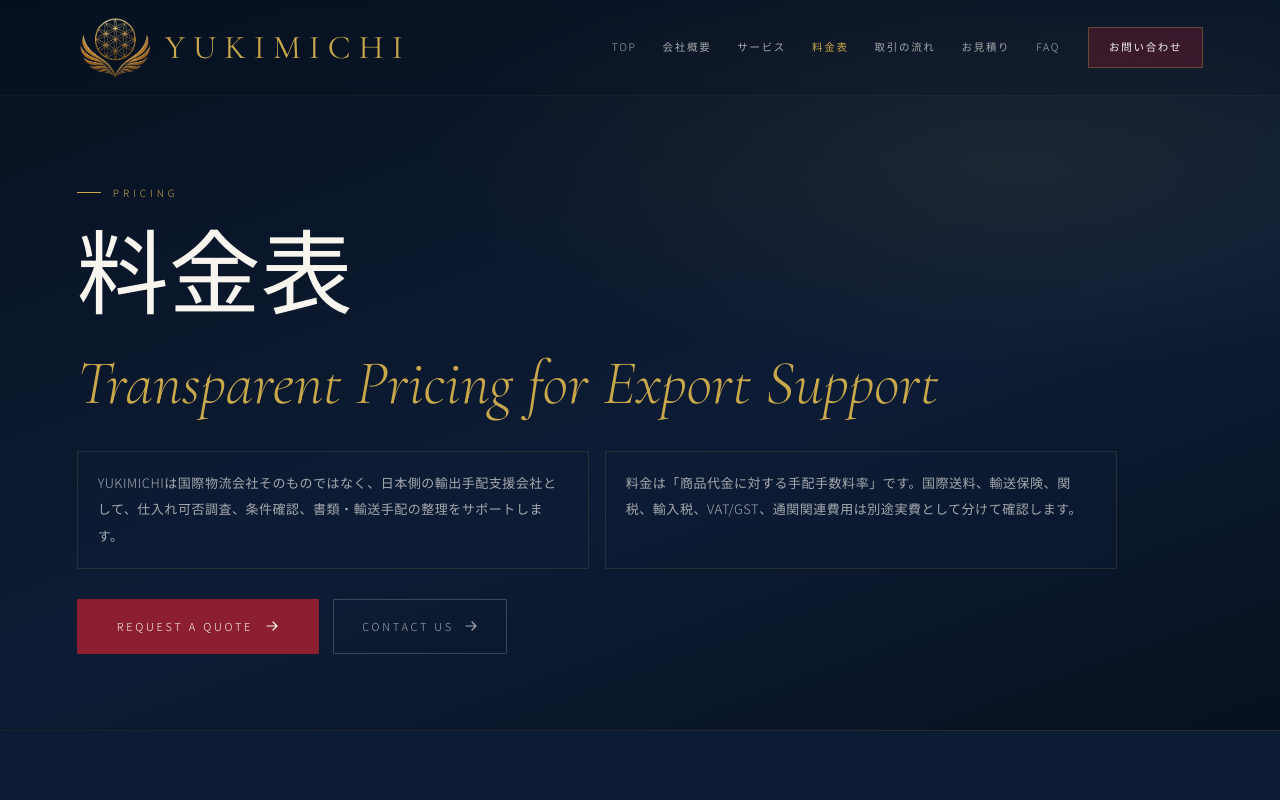
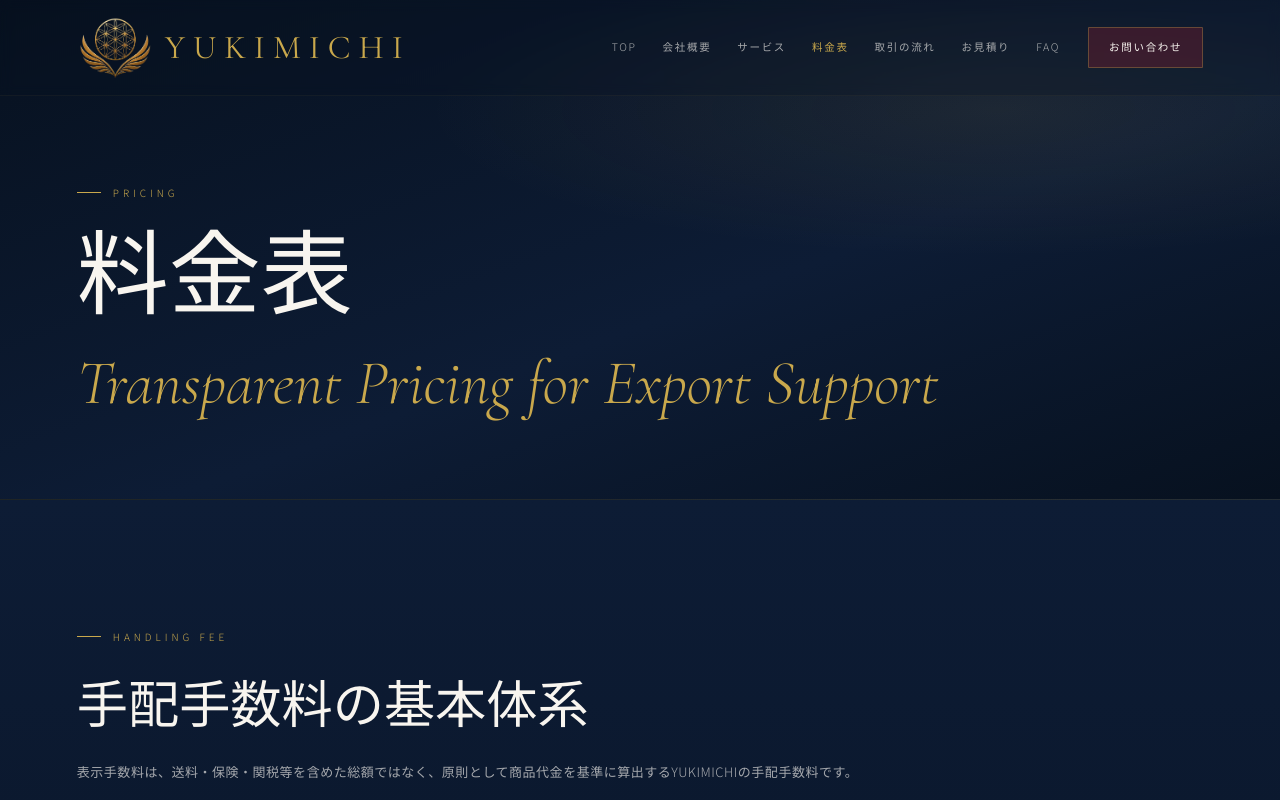
Before and after one commit to JUSTHEN-YUUKI/YUKIMICHI-ChatGpt-NEW-HP, a Next.js app: page /pricing in a window 1280 px wide. Shown: the top 800 px of the page. Built offline with nearby package versions, Linux system fonts and the light colour scheme.

Commit message:
Remove pricing hero lead cards

```diff
--- a/app/pricing/page.tsx
+++ b/app/pricing/page.tsx
@@ -151,22 +151,6 @@ export default function PricingPage() {
           <br />
           <em><TranslatedText id="pages.pricing.heroSubtitle" fallback="Transparent Pricing for Export Support" /></em>
         </h1>
-        <div className="pricing-lead-grid">
-          <p>
-            YUKIMICHIは国際物流会社そのものではなく、日本側の輸出手配支援会社として、仕入れ可否調査、条件確認、書類・輸送手配の整理をサポートします。
-          </p>
-          <p>
-            料金は「商品代金に対する手配手数料率」です。国際送料、輸送保険、関税、輸入税、VAT/GST、通関関連費用は別途実費として分けて確認します。
-          </p>
-        </div>
-        <div className="pricing-hero-actions">
-          <Link href="/quote" className="btn-primary">
-            Request a Quote <ArrowRight />
-          </Link>
-          <Link href="/contact" className="btn-ghost">
-            Contact Us <ArrowRight />
-          </Link>
-        </div>
       </section>
 
       <section className="pricing-plans">
@@ -381,8 +365,7 @@ export default function PricingPage() {
 
       <style>{`
         .pricing-hero {
-          min-height: 66svh;
-          padding: calc(var(--nav-h) + 88px) var(--gutter) 76px;
+          padding: calc(var(--nav-h) + 88px) var(--gutter) clamp(52px, 7vw, 76px);
           background:
             radial-gradient(ellipse 70% 46% at 78% 22%, rgba(201,168,76,0.09), transparent 64%),
             linear-gradient(160deg, var(--navy-deep) 0%, var(--navy-mid) 58%, var(--navy-deep) 100%);
@@ -395,7 +378,7 @@ export default function PricingPage() {
           font-size: clamp(42px, 7.3vw, 92px);
           line-height: 1.05;
           color: var(--washi);
-          margin-bottom: 28px;
+          margin-bottom: 0;
           letter-spacing: 0;
         }
 
@@ -403,31 +386,6 @@ export default function PricingPage() {
           color: var(--gold);
           font-style: italic;
           font-size: 0.68em;
-        }
-
-        .pricing-lead-grid {
-          display: grid;
-          grid-template-columns: repeat(2, minmax(0, 1fr));
-          gap: 16px;
-          max-width: 1040px;
-          margin-bottom: 30px;
-        }
-
-        .pricing-lead-grid p {
-          border: 1px solid rgba(201,168,76,0.14);
-          background: rgba(13,28,53,0.42);
-          color: var(--washi-dim);
-          font-size: 13px;
-          letter-spacing: 0.04em;
-          line-height: 2.05;
-          margin: 0;
-          padding: 18px 20px;
-        }
-
-        .pricing-hero-actions {
-          display: flex;
-          flex-wrap: wrap;
-          gap: 14px;
         }
 
         .pricing-plans,
@@ -908,7 +866,6 @@ export default function PricingPage() {
         }
 
         @media (max-width: 680px) {
-          .pricing-lead-grid,
           .pricing-grid,
           .fee-basis-grid,
           .excluded-cost-list {
```
